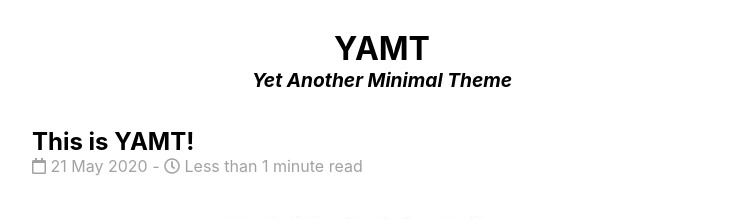
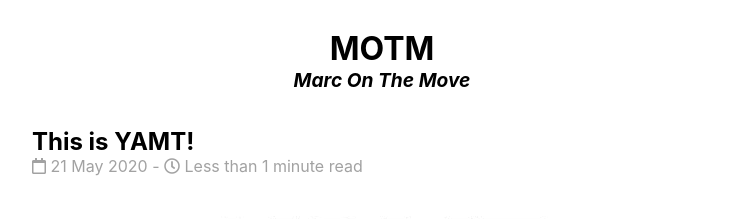
Before and after one commit to leonard-hacker/marcbday, a Jekyll site: the page built from index.html, in a window 1280 px wide. Shown: the top 219 px of the page, without its empty margins (258-1009 px from the left). Built offline with Jekyll 4.4.1, drawn with Linux system fonts in a browser that asks for light colours; nearby versions of some CDN libraries; the list of posts is cut into pages by our own code.

Commit message:
changed title

```diff
--- a/_config.yml
+++ b/_config.yml
@@ -1,6 +1,6 @@
 # Site settings
-title: YAMT
-description: "Yet Another Minimal Theme"
+title: MOTM
+description: "Marc is traveling"
 url:  "http://mcslimcock.art/" # Actual base url of the website
 baseurl: "/"           # url of the jekyll blog. e.g. if you set url to "mysite.com" and baseurl to "blog", the jekyll website will work on "mysite.com/blog"
 author:
@@ -18,8 +18,8 @@ paginate_path: "/page:num/"
 
 #SEO
 twitter:
-  username: pandasekh
-  card: summary
+  username:
+  card:
 facebook:
   app_id: # Facebook app ID for Facebook insights
   publisher: # Facebook page URL or ID of the publishing entity
@@ -27,9 +27,6 @@ facebook:
 logo: /assets/img/logo.jpg
 social:
   links: #List your social links here
-    - https://twitter.com/PandaSekh
-    - https://www.github.com/pandasekh
-    - https://www.linkedin.com/in/alessio-franceschi/
 webmaster_verifications:
   google:
   bing:
--- a/_data/settings.yml
+++ b/_data/settings.yml
@@ -4,7 +4,7 @@ analytics-id: #leave blank to not use Analytics
 #Subtitle
 subtitle:
   active: true
-  text: Yet Another Minimal Theme
+  text: Marc On The Move
 
 #Nav
 nav:
--- a/_data/social.yml
+++ b/_data/social.yml
@@ -7,4 +7,5 @@ social:
   - {icon: 'twitter', type: "brand", link: 'https://twitter.com/PandaSekh'}
   - {icon: 'linkedin', type: "brand", link: 'https://www.linkedin.com/in/alessio-franceschi/'}
 
-  - {icon: 'envelope', type: "solid", link: 'mailto:TODO'}
+  - {icon: 'envelope', type: "solid", link: 'mailto:alessiofranceschi2@gmail.com'}
+  - {icon: 'rss', type: "solid", link: "/feed.xml"}
```
